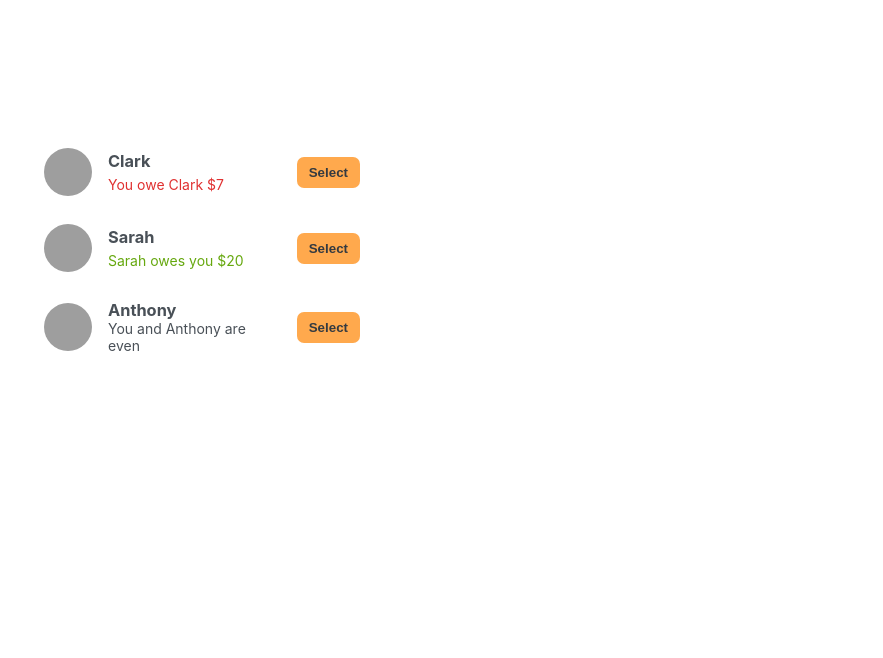
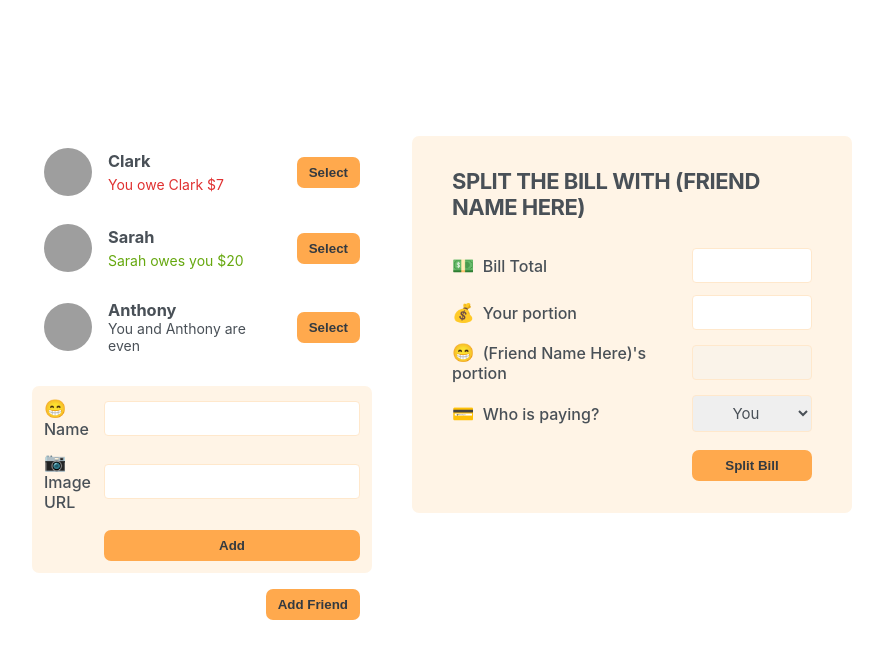
Before and after one commit to Rawgher/Bill-Splitter, a React (Create React App) app: page / in a window 1280 px wide. Shown: the top 658 px of the page, without its empty margins (198-1081 px from the left). Built offline with nearby package versions, Linux system fonts and the light colour scheme; grey boxes are pictures that could not be loaded.

Commit message:
built static forms

```diff
--- a/src/App.js
+++ b/src/App.js
@@ -1,12 +1,18 @@
 import './App.css';
+import AddFriendForm from './components/AddFriendForm';
+import Button from './components/Button';
 import FriendsList from './components/FriendsList';
+import SplitForm from './components/SplitForm';
 
 function App() {
   return (
     <div className="app">
       <div className="sidebar">
         <FriendsList />
+        <AddFriendForm />
+        <Button>Add Friend</Button>
       </div>
+      <SplitForm />
     </div>
   );
 }
--- /dev/null
+++ b/src/components/AddFriendForm.js
@@ -0,0 +1,15 @@
+import Button from './Button';
+
+export default function AddFriendForm() {
+  return (
+    <form className="form-add-friend">
+      <label>😁 Name</label>
+      <input type="text" />
+
+      <label>📷 Image URL</label>
+      <input type="text" />
+
+      <Button>Add</Button>
+    </form>
+  );
+}
--- /dev/null
+++ b/src/components/Button.js
@@ -0,0 +1,3 @@
+export default function Button({ children }) {
+  return <button className="button">{children}</button>;
+}
--- a/src/components/Friend.js
+++ b/src/components/Friend.js
@@ -1,3 +1,5 @@
+import Button from './Button';
+
 export default function Friend({ friend }) {
   return (
     <li>
@@ -18,7 +20,7 @@ export default function Friend({ friend }) {
 
       {friend.balance === 0 && <p>You and {friend.name} are even</p>}
 
-      <button className="button">Select</button>
+      <Button>Select</Button>
     </li>
   );
 }
--- /dev/null
+++ b/src/components/SplitForm.js
@@ -0,0 +1,26 @@
+import Button from './Button';
+
+export default function SplitForm() {
+  return (
+    <form className="form-split-bill">
+      <h2>Split the bill with (Friend Name Here)</h2>
+
+      <label>💵 Bill Total</label>
+      <input type="text" />
+
+      <label>💰 Your portion</label>
+      <input type="text" />
+
+      <label>😁 (Friend Name Here)'s portion</label>
+      <input type="text" disabled />
+
+      <label>💳 Who is paying?</label>
+      <select>
+        <option value="user">You</option>
+        <option value="friend">(Friend Name Here)</option>
+      </select>
+
+      <Button>Split Bill</Button>
+    </form>
+  );
+}
```
